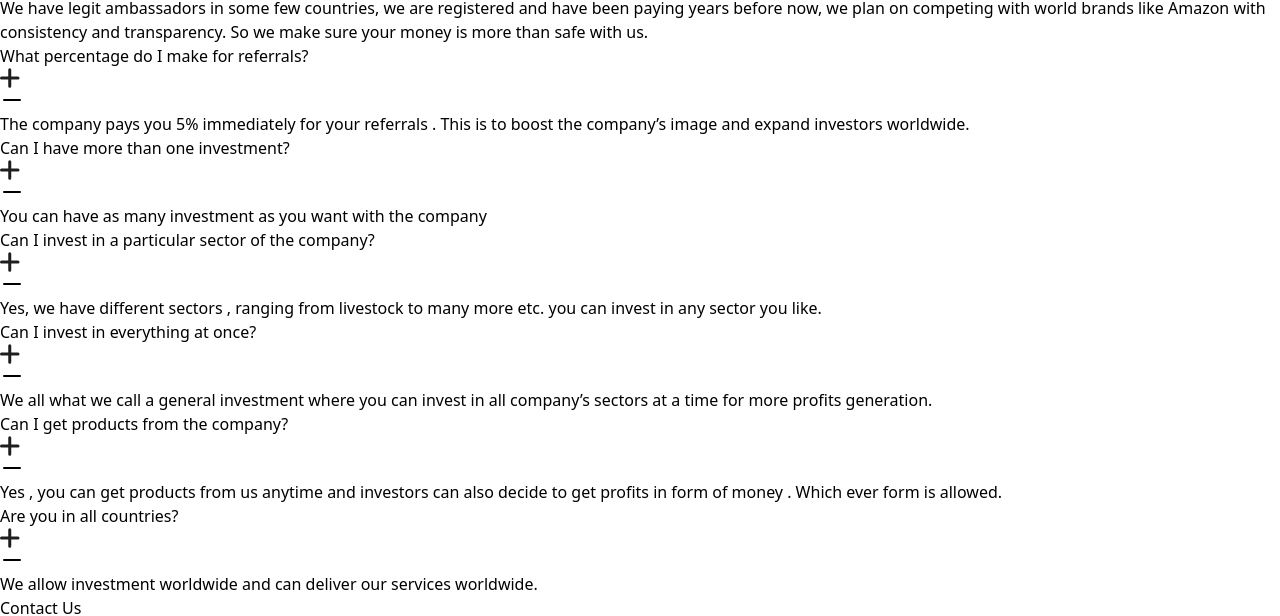
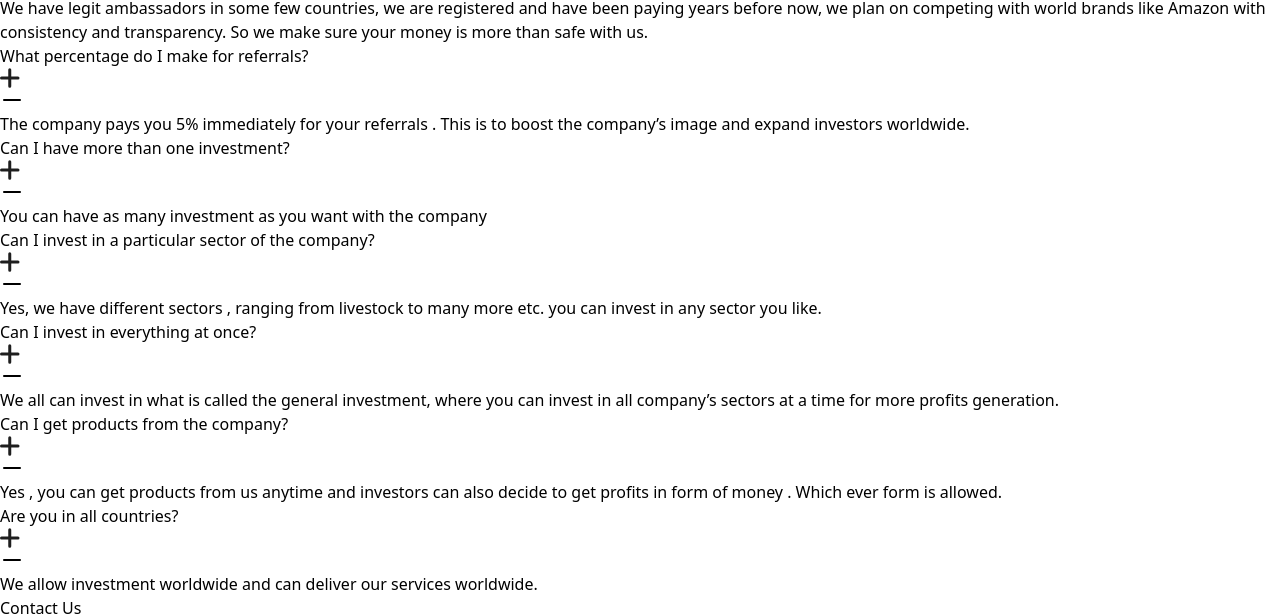
Before and after one commit to chosenvincent1/Landing-Page, a website: page public/index.html in a window 1280 px wide. Shown: the part 4861-5477 px from the top of the page. Drawn offline with nearby package versions, Linux system fonts and the light colour scheme; files that its build step writes are made by us from their sources.

Commit message:
Finished Up

```diff
--- a/public/index.html
+++ b/public/index.html
@@ -219,7 +219,7 @@
                         <img id="minus6" src="img/minus-icon.png" alt="Minus" class="h-[20px] hidden">
                     </div>
                     <div id="ans6" class="hidden">
-                        <p class="text-[14px] md:text-[18px]">We all what we call a general investment where you can invest in all company’s sectors at a time for more profits generation.</p>
+                        <p class="text-[14px] md:text-[18px]">We all can invest in what is called the general investment, where you can invest in all company’s sectors at a time for more profits generation.</p>
                     </div>
                 </div>
 
```
